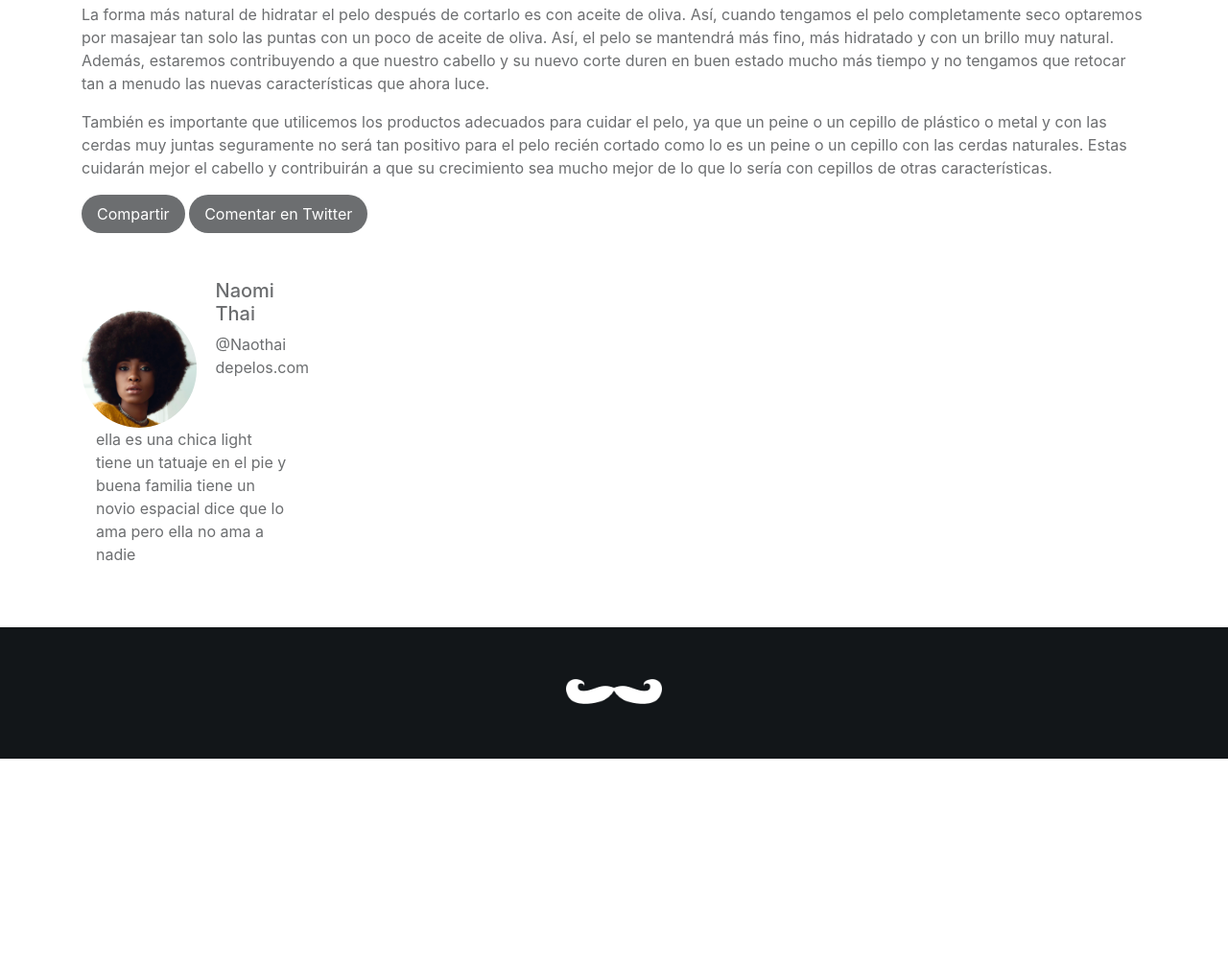
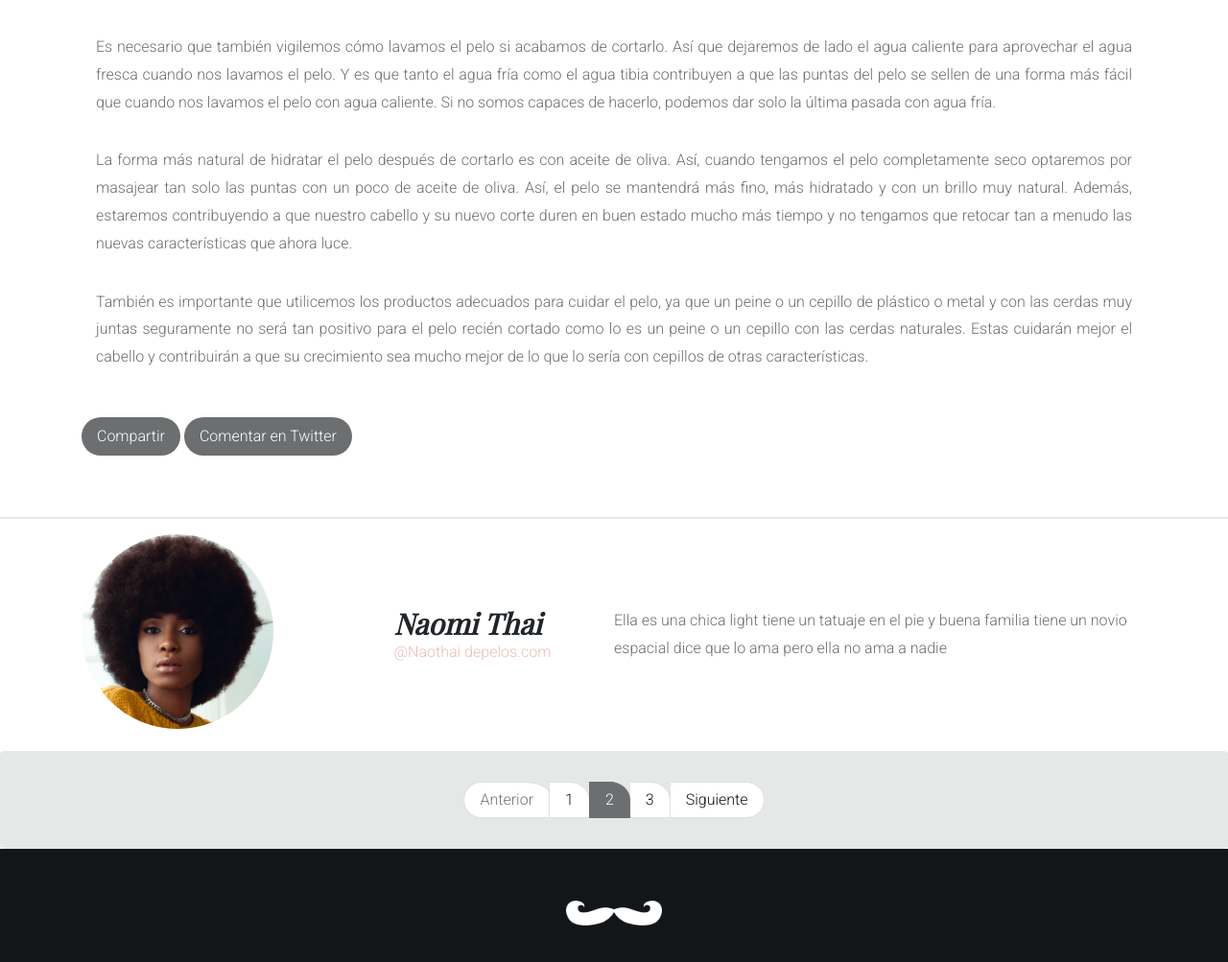
Before and after one commit to conilastra/barbershop, a plain HTML site: page index.html in a window 1280 px wide. Shown: the part 1253-2256 px from the top of the page at 96% size. Before the commit the page ends 2044 px from the top, so only its background shows below. Drawn offline with nearby package versions, Linux system fonts and the light colour scheme; a web font is replaced by a local one.

Commit message:
estado casi final

```diff
--- a/assets/sass/base/base.scss
+++ b/assets/sass/base/base.scss
@@ -1,4 +1,16 @@
 body {
     background-color: $white;
-    color: $nickel;
+    font-family: $roboto;
+
+    p {
+        font-family: $roboto;
+        font-weight: 300;
+        color: $nickel;
+        line-height: 1.8;
+        padding: 1em 0;
+    }
+
+    h1 {
+        font-size: $xx-large;
+    }
 }
--- a/assets/sass/base/reset.scss
+++ b/assets/sass/base/reset.scss
@@ -0,0 +1,19 @@
+html, body, div, span, applet, object, iframe,
+h1, h2, h3, h4, h5, h6, p, blockquote, pre,
+a, abbr, acronym, address, big, cite, code,
+del, dfn, em, img, ins, kbd, q, s, samp,
+small, strike, strong, sub, sup, tt, var,
+b, u, i, center,
+dl, dt, dd, ol, ul, li,
+fieldset, form, label, legend,
+table, caption, tbody, tfoot, thead, tr, th, td,
+article, aside, canvas, details, embed,
+figure, figcaption, footer, header, hgroup,
+menu, nav, output, ruby, section, summary,
+time, mark, audio, video {
+  margin: 0;
+  padding: 0;
+  border: 0;
+  font-size: 100%;
+  vertical-align: baseline;
+}
--- a/assets/sass/base/typography.scss
+++ b/assets/sass/base/typography.scss
@@ -1,6 +1,22 @@
-.roboto {
+p {
+    color: $nickel;
+    font-size: $medium;
     font-family: $roboto;
-    font-size: $medium;
-    font-weight: 400;
-    color: $nickel;
 }
+
+h1, h2, h3, h4, h5 {
+    font-family: $playfair;
+}
+
+a {
+    color: $spanish-pink;
+    font-weight: 300;
+
+    &:hover {
+        color: $eerie-black;
+    }
+
+    &:active {
+        color: $platinum;
+    }
+}
--- a/assets/sass/components/buttons.scss
+++ b/assets/sass/components/buttons.scss
@@ -9,6 +9,9 @@
     text-decoration: none;
     display: inline-block;
     font-size: $medium;
+    font-weight: 300;
+    margin: 2em 0;
+
 
     &:hover {
         background-color: $platinum;
--- a/assets/sass/layout/author-section.scss
+++ b/assets/sass/layout/author-section.scss
@@ -1,17 +1,47 @@
 .author {
-    padding: 3rem 0;
+    padding: 1em;
+    border-style: solid;
+    border-top: 2px solid $platinum;
 
-    .author__info {
+
 
     .author__info__img {
         display: inline-block;
         border-radius: 50%;
-            width: 120px;
-            margin: auto;
+        width: 200px;
+        margin: auto 0;
+
     }
 
     .author__info__text {
         display: inline-block;
+        margin: 3em 0;
+        padding: 1em 3em;
+
+
+        .author__info__name {
+            font-family: $playfair;
+            font-style: italic;
+            font-size: $x-large;
+            font-weight: 900;
         }
+
     }
+
+    .author__bio {
+        display: inline;
+        padding: 0;
+        margin: auto;
     }
+
+}
+
+
+@media (max-width: 767px) {
+
+    .author {
+            text-align: center;
+
+    }
+
+  }
--- a/assets/sass/layout/blog-entry.scss
+++ b/assets/sass/layout/blog-entry.scss
@@ -1,4 +1,22 @@
 .blog-entry {
     background-color: $white;
-    color: $nickel;
+    padding: 2em 0;
+    text-align: justify;
+
+    .blog-entry__date {
+        font-family: $playfair;
+        font-weight: 400;
+    }
 }
+
+@media (max-width: 767.98px) {
+
+    .blog-entry__buttons {
+        display: table;
+        margin: 0 auto;
+
+       .nickel-button {
+           margin-right: 0.5em;
+       }
+    }
+}
--- a/assets/sass/layout/intro-section.scss
+++ b/assets/sass/layout/intro-section.scss
@@ -8,12 +8,24 @@
     display: grid;
 
     .intro-section__title {
-        font-family: $playfair;
         font-weight: 900;
         font-style: italic;
-        font-size: $xx-large;
         color: $white;
         margin: auto;
+        text-align: center;
+        line-height: 1.3;
     }
 
 }
+
+@media (max-width: 768px) {
+    .intro-section__title {
+      width: 80%;
+      font-size: 50px;
+    }
+  }
+  @media (min-width: 769px) {
+    .intro-section__title {
+      width: 60%;
+    }
+  }
--- a/assets/sass/layout/navbar.scss
+++ b/assets/sass/layout/navbar.scss
@@ -5,3 +5,8 @@
         max-width: 5rem;
     }
 }
+
+.navbar-dark .navbar-nav .nav-link {
+    color: $white;
+    font-weight: 300;
+}
--- /dev/null
+++ b/assets/sass/layout/pagination.scss
@@ -0,0 +1,68 @@
+.pagination {
+    display: flex;
+    font-weight: 300;
+    background-color: $platinum;
+    padding: 2em;
+
+  }
+
+  .page-link {
+    position: relative;
+    display: block;
+    padding: 0.5em 1em;
+    margin-left: -$pagination-border-width;
+    line-height: $pagination-line-height;
+    color: $eerie-black;
+    border: $pagination-border-width solid $pagination-border-color;
+    border-start-end-radius: 50%;
+
+    &:hover {
+      z-index: 2;
+      color: $ruddy-pink;
+      text-decoration: none;
+      background-color: $platinum;
+      border-color: $pagination-hover-border-color;
+    }
+
+    &:focus {
+      z-index: 2;
+      outline: $pagination-focus-outline;
+      box-shadow: $pagination-focus-box-shadow;
+    }
+  }
+
+  .page-item {
+
+    &:first-child {
+      .page-link {
+        margin-left: 0;
+        border-top-left-radius: 30px;
+        border-bottom-left-radius: 30px;
+
+      }
+    }
+
+    &:last-child {
+      .page-link {
+        border-top-right-radius: 30px;
+        border-bottom-right-radius: 30px;
+
+      }
+    }
+
+    &.active .page-link {
+      z-index: 1;
+      color: $pagination-active-color;
+      background-color: $nickel;
+      border-color: $nickel;
+    }
+
+    &.disabled .page-link {
+      color: $pagination-disabled-color;
+      pointer-events: none;
+      // Opinionated: remove the "hand" cursor set previously for .page-link
+      cursor: auto;
+      background-color: $pagination-disabled-bg;
+      border-color: $pagination-disabled-border-color;
+    }
+  }
--- a/assets/sass/main.scss
+++ b/assets/sass/main.scss
@@ -12,6 +12,7 @@
 @import 'layout/intro-section';
 @import 'layout/blog-entry';
 @import 'layout/author-section';
+@import 'layout/pagination';
 @import 'layout/footer';
 
 @import 'components/buttons';
--- a/index.html
+++ b/index.html
@@ -7,10 +7,12 @@
     <meta http-equiv="X-UA-Compatible" content="ie=edge">
     <title>Barbershop - Blog</title>
 
-    <link rel="stylesheet" href="assets/css/main.css">
+
     <link href="https://fonts.googleapis.com/css?family=Playfair+Display:400,900i|Roboto:300,400&display=swap"
         rel="stylesheet">
-
+    <link rel="stylesheet" href="https://use.fontawesome.com/releases/v5.6.3/css/all.css"
+        integrity="sha384-UHRtZLI+pbxtHCWp1t77Bi1L4ZtiqrqD80Kn4Z8NTSRyMA2Fd33n5dQ8lWUE00s/" crossorigin="anonymous">
+    <link rel="stylesheet" href="assets/css/main.css">
 </head>
 
 <body>
@@ -45,14 +47,16 @@
         </nav>
 
         <section class="intro-section">
-            <h1 class="intro-section__title">5 formas de cuidar<br>tu corte de cabello</h1>
+            <div class="container"></div>
+            <h1 class="intro-section__title">5 formas de cuidar tu corte de cabello</h1>
+            <i class="fas fa-angle-double-down fa-2x"></i>
         </section>
     </header>
 
     <section class="blog-entry">
         <div class="container">
-            <article>
-                <p>12 de abril de 2018</p>
+            <article class="container">
+                <p class="blog-entry__date">12 de abril de 2018</p>
                 <p>Un punto realmente importante y uno de los errores al usar la plancha que debes evitar. Si nos
                     acabamos
                     de cortar el pelo y queremos que su buen aspecto dure mucho tiempo, debemos empezar sus cuidados
@@ -97,7 +101,7 @@
                     características.</p>
             </article>
 
-            <div>
+            <div class="blog-entry__buttons">
                 <button class="nickel-button">Compartir</button>
                 <button class="nickel-button">Comentar en Twitter</button>
             </div>
@@ -106,20 +110,19 @@
 
     <section class="author">
         <div class="container">
-            <div class="row">
-                <div class="col col-md-4 author__info">
-                    <img class="author__info__img" src="../barbershop/assets/img/naomi-thai.png" alt="">
-
-                <div class="author__info__text col-6 col-md-2">
+            <div class="row no-gutters align-items-center">
+                <div class="col-12 col-md-3">
+                    <img class="author__info__img" src="../barbershop/assets/img/naomi-thai.png" alt="Naomi Thai">
+                </div>
+                <div class="col-12 col-md-3 author__info__text">
                     <h5 class="author__info__name">Naomi Thai</h5>
-                    <p class="author__info__rrss">@Naothai <br>depelos.com</p>
+                    <a class="author__info__rrss" href="http://instagram/naothai">@Naothai</a>
+                    <a class="author__info__rrss" href="http://www.depelos.com">depelos.com</a>
                 </div>
 
 
-
-
-                <div class="col-8 d-none d-md-block author__info__bio">
-                    <p>ella es una chica light
+                <div class="col-6 d-none d-md-block author__bio">
+                    <p>Ella es una chica light
                         tiene un tatuaje en el pie y buena familia
                         tiene un novio espacial
                         dice que lo ama pero
@@ -129,7 +132,21 @@
         </div>
     </section>
 
-    <!-- pagination -->
+    <nav aria-label="...">
+        <ul class="pagination justify-content-center">
+            <li class="page-item disabled page-indicator">
+                <a class="page-link" href="#" tabindex="-1" aria-disabled="true">Anterior</a>
+            </li>
+            <li class="page-item"><a class="page-link" href="#">1</a></li>
+            <li class="page-item active" aria-current="page">
+                <a class="page-link" href="#">2 <span class="sr-only">(current)</span></a>
+            </li>
+            <li class="page-item"><a class="page-link" href="#">3</a></li>
+            <li class="page-item page-indicator">
+                <a class="page-link" href="#">Siguiente</a>
+            </li>
+        </ul>
+    </nav>
 
     <footer class="footer">
         <img class="footer__logo" src="assets/img/logo.png" alt="">
```
Also changed, not shown: assets/css/main.css, assets/sass/abstracts/variables.scss (line endings or trailing spaces), assets/sass/components/cover.scss (deleted), 1 other file. Lines whose indentation alone changed are shown as unchanged.
